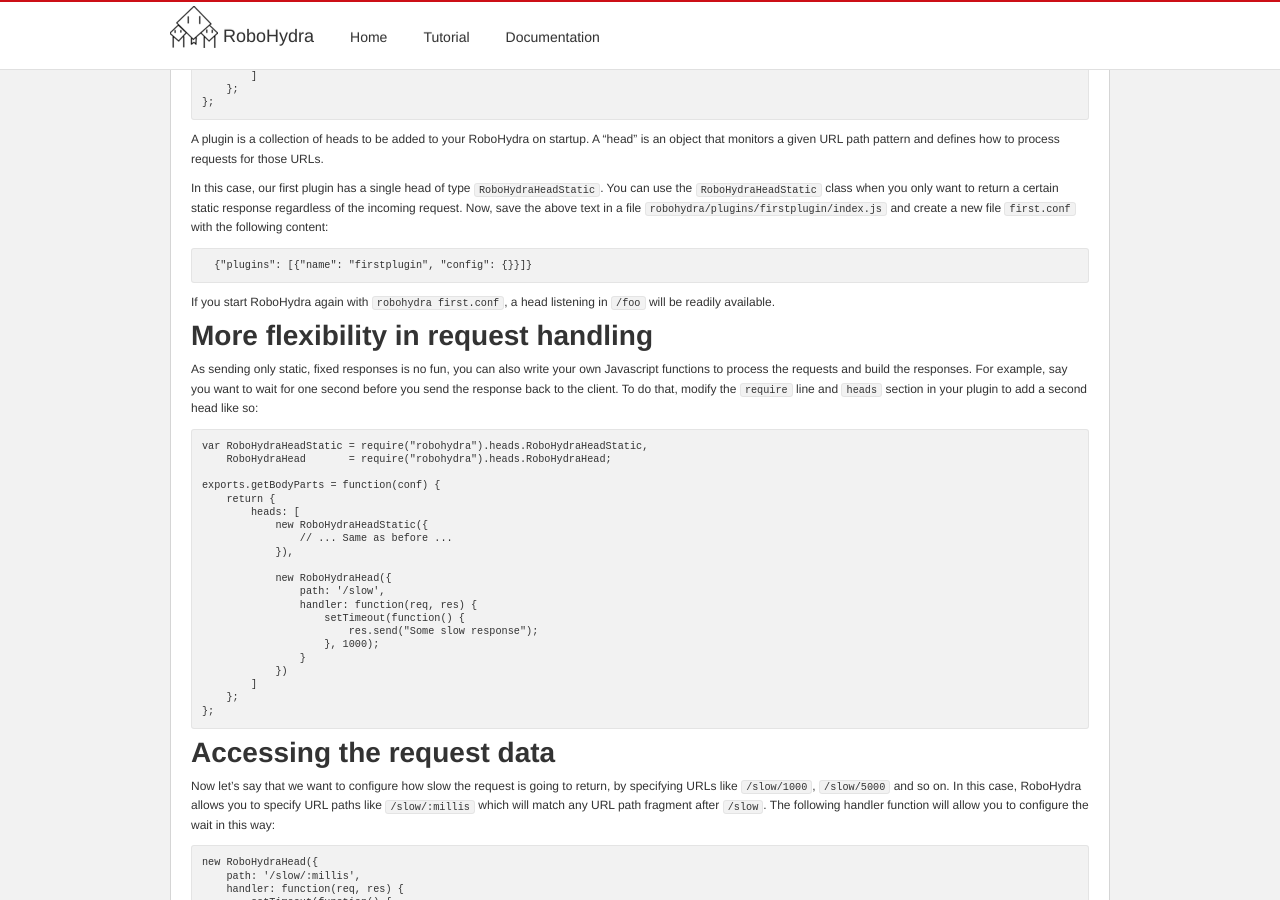
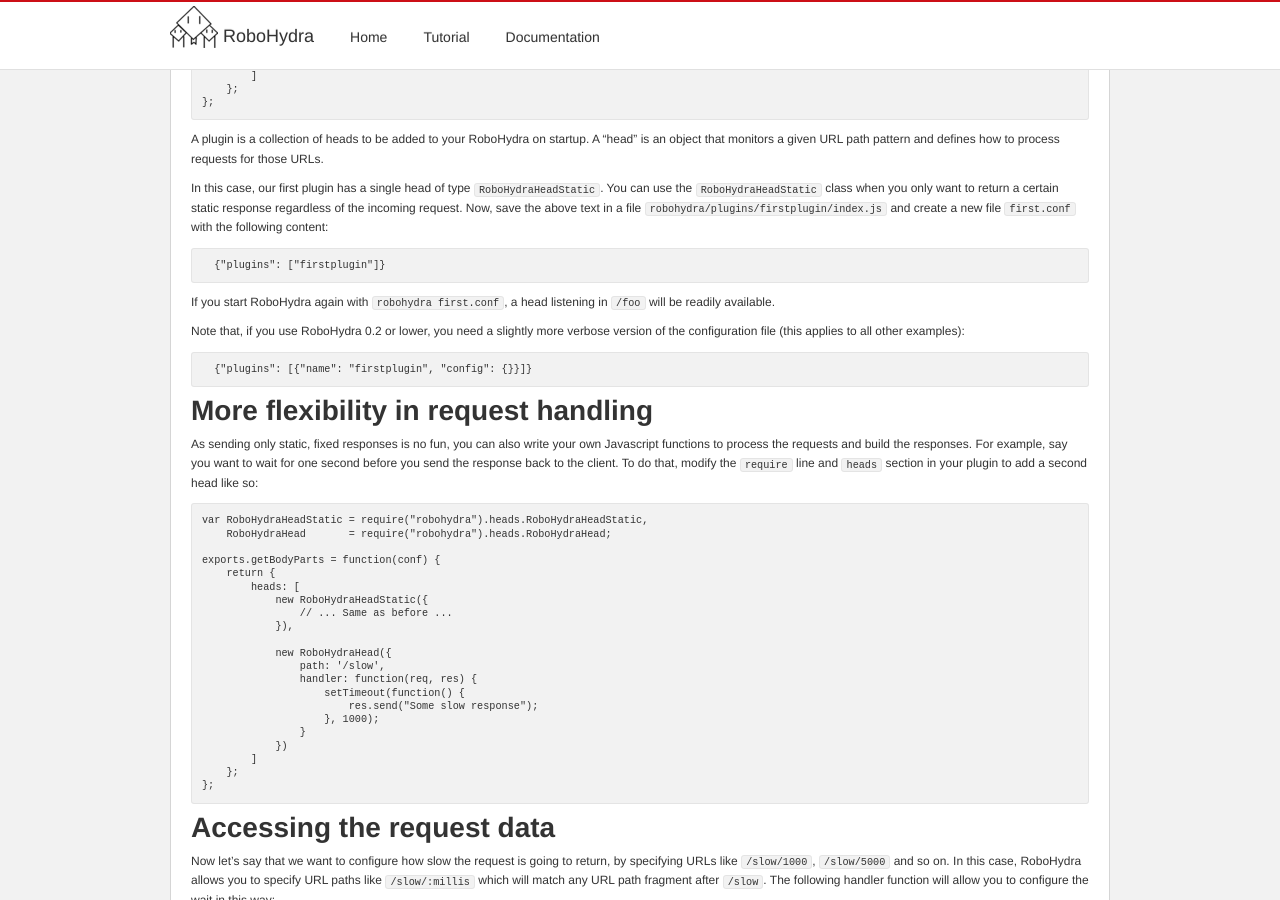
Before and after one commit to robohydra/robohydra, a Jekyll site: the page built from tutorial/index.md, in a window 1280 px wide and 900 px high, scrolled down 907 px. Built offline with Jekyll 4.4.1, drawn with Linux system fonts in a browser that asks for light colours; some of the changed text lies outside the part shown.

Commit message:
Use compact configuration in the tutorial

```diff
--- a/tutorial/index.md
+++ b/tutorial/index.md
@@ -89,10 +89,16 @@ the incoming request. Now, save the above text in a file
 `robohydra/plugins/firstplugin/index.js` and create a new file
 `first.conf` with the following content:
 
-      {"plugins": [{"name": "firstplugin", "config": {}}]}
+      {"plugins": ["firstplugin"]}
 
 If you start RoboHydra again with `robohydra first.conf`, a head
 listening in `/foo` will be readily available.
+
+Note that, if you use RoboHydra 0.2 or lower, you need a slightly more
+verbose version of the configuration file (this applies to all other
+examples):
+
+      {"plugins": [{"name": "firstplugin", "config": {}}]}
 
 
 More flexibility in request handling
```
Also changed, not shown: other parts of tutorial/index.md (+1 -1 lines), tutorial/advanced/index.md (+1 -1 lines).
